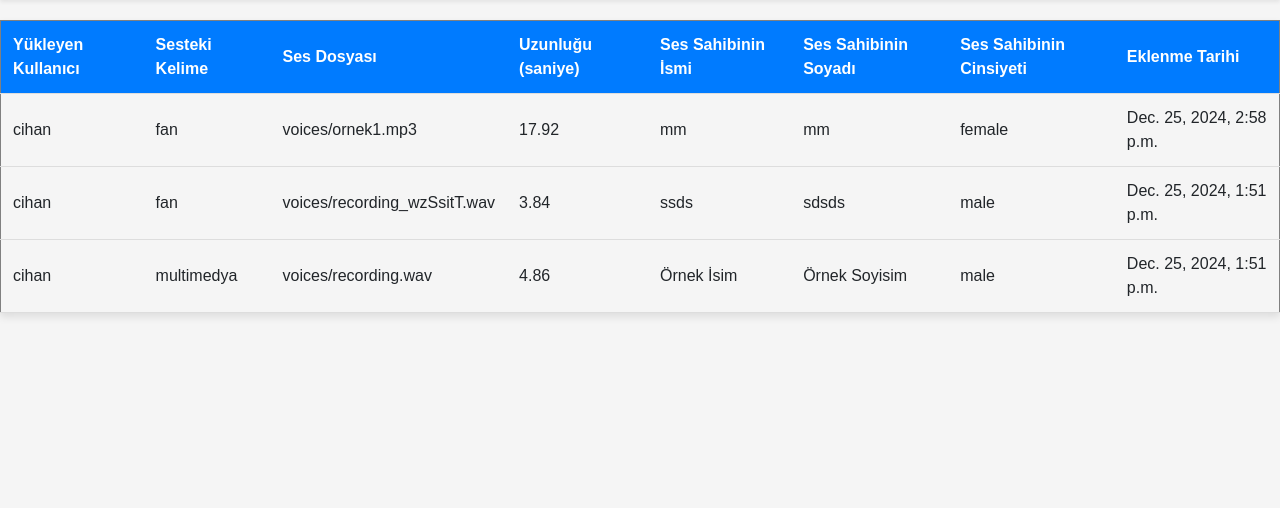
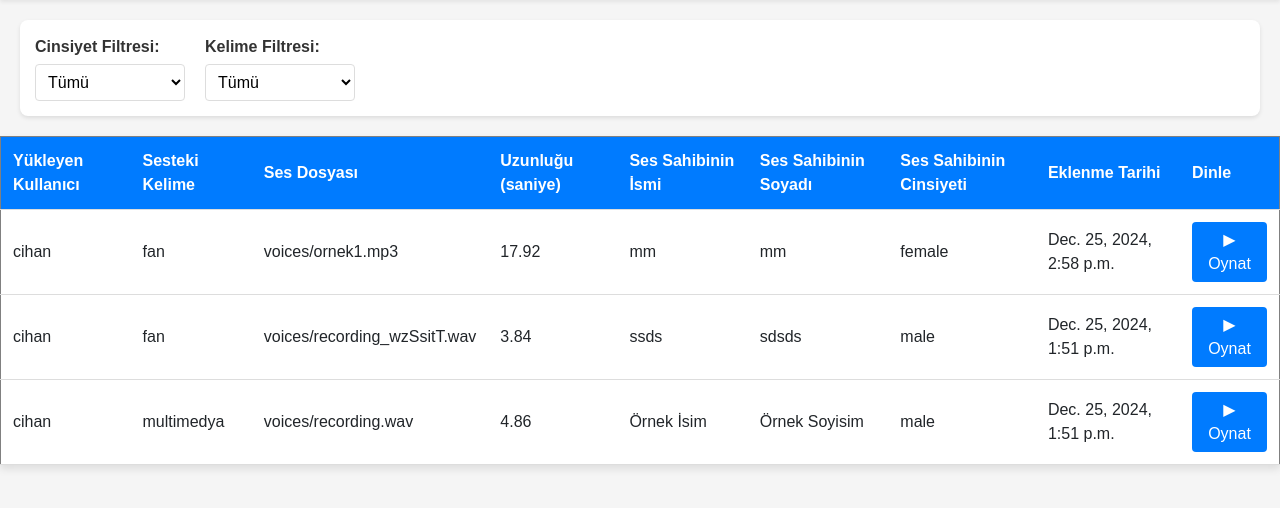
Before and after one commit to ecekck/voice-command-database, a Django app: page /sesleri_goruntule/ in a window 1280 px wide. Shown: the part 64-572 px from the top of the page. Run offline with Django 4.2, Linux system fonts and the light colour scheme; a user stored in the database is signed in; data comes from the database, SQL or seed files in the repository; both versions use the stored data as it was after the commit; parts of the project's set-up code (start-up, migrations or seed data) failed here and were passed over.

Commit message:
DB'deki sesleri filtreleme ve oynatma eklendi

```diff
--- a/VoiceCommandDatabase/mainpage/templates/mainpage/show_voices.html
+++ b/VoiceCommandDatabase/mainpage/templates/mainpage/show_voices.html
@@ -2,13 +2,9 @@
 
 {% block title %}Ses Kayıtları{% endblock title %}
 
-{% block head %}
-
-{% endblock %}
-
 {% block content %}
 <style>
-/* Genel Stil */
+    /* Genel Stil */
     body {
         font-family: Arial, sans-serif;
         margin: 0;
@@ -21,12 +17,49 @@
         color: #333;
     }
 
+    /* Filtre Container Stili */
+    .filter-container {
+        display: flex;
+        gap: 20px;
+        margin: 20px;
+        padding: 15px;
+        background-color: white;
+        border-radius: 8px;
+        box-shadow: 0 2px 4px rgba(0, 0, 0, 0.1);
+    }
+
+    .filter-group {
+        display: flex;
+        flex-direction: column;
+        gap: 5px;
+    }
+
+    .filter-group label {
+        font-weight: bold;
+        color: #333;
+    }
+
+    .filter-group select {
+        padding: 8px;
+        border: 1px solid #ddd;
+        border-radius: 4px;
+        min-width: 150px;
+        background-color: white;
+    }
+
+    .filter-group select:focus {
+        outline: none;
+        border-color: #007bff;
+        box-shadow: 0 0 0 2px rgba(0, 123, 255, 0.25);
+    }
+
     /* Tablo Stili */
     table {
         width: 100%;
         margin: 20px auto;
         border-collapse: collapse;
         box-shadow: 0 4px 8px rgba(0, 0, 0, 0.1);
+        background-color: white;
     }
 
     th, td {
@@ -35,7 +68,6 @@
         border-bottom: 1px solid #ddd;
     }
 
-    /* Sıralanabilir Sütun Stili */
     th {
         background-color: #007bff;
         color: white;
@@ -53,6 +85,10 @@
         text-decoration: none;
     }
 
+    tr:hover {
+        background-color: #e0e0e0;
+    }
+
     .sort-icon {
         font-size: 12px;
         margin-left: 5px;
@@ -64,16 +100,58 @@
         opacity: 1;
     }
 
-
-    tr:hover {
-        background-color: #e0e0e0; /* Daha koyu bir gri ton */
+    .play-button {
+        background-color: #007bff;
+        color: white;
+        border: none;
+        border-radius: 4px;
+        padding: 6px 12px;
+        cursor: pointer;
+        transition: background-color 0.3s;
     }
 
-    /* Tıklanabilir Satırlar */
-    /* tbody tr {
-        cursor: pointer;
-    } */
+    .play-button:hover {
+        background-color: #0056b3;
+    }
+
+    .play-button.playing {
+        background-color: #dc3545;
+    }
+
+    /* Audio player container */
+    #audio-player {
+        display: none;
+    }
 </style>
+
+<div class="filter-container">
+    <div class="filter-group">
+        <label for="gender-filter">Cinsiyet Filtresi:</label>
+        <select id="gender-filter" onchange="filterTable()">
+            <option value="">Tümü</option>
+            <option value="male">Erkek</option>
+            <option value="female">Kadın</option>
+        </select>
+    </div>
+    <div class="filter-group">
+        <label for="word-filter">Kelime Filtresi:</label>
+        <select id="word-filter" onchange="filterTable()">
+            <option value="">Tümü</option>
+            <option value="isik">Işığı</option>
+            <option value="alarm">Alarmı</option>
+            <option value="multimedya">Multimedyayı</option>
+            <option value="aydinlatma">Aydınlatmayı</option>
+            <option value="parlaklik">Parlaklığı</option>
+            <option value="iklimlendirme">İklimlendirmeyi</option>
+            <option value="oda">Odayı</option>
+            <option value="fan">Fanı</option>
+            <option value="isitma">Isıtmayı</option>
+            <option value="sicaklik">Sıcaklığı</option>
+        </select>
+    </div>
+</div>
+
+<audio id="audio-player"></audio>
 <table border="1">
     <thead>
         <tr>
@@ -85,6 +163,7 @@
             <th>Ses Sahibinin Soyadı</th>
             <th>Ses Sahibinin Cinsiyeti</th>
             <th>Eklenme Tarihi</th>
+            <th>Dinle</th>
         </tr>
     </thead>
     <tbody>
@@ -98,12 +177,69 @@
             <td>{{ voice.owner_surname }}</td>
             <td>{{ voice.owner_gender }}</td>
             <td>{{ voice.created_at }}</td>
+            <td>
+                <button class="play-button" onclick="playAudio('{{ voice.file.url }}', this)">
+                    ▶ Oynat
+                </button>
+            </td>
         </tr>
         {% empty %}
         <tr>
-            <td colspan="7">Ses bulunamadı.</td>
+            <td colspan="9">Ses bulunamadı.</td>
         </tr>
         {% endfor %}
     </tbody>
 </table>
+
+<script>
+let currentlyPlaying = null;
+let currentButton = null;
+
+function playAudio(url, button) {
+    const audioPlayer = document.getElementById('audio-player');
+
+    console.log(url);
+
+    if (currentButton) {
+        currentButton.textContent = '▶ Oynat';
+        currentButton.classList.remove('playing');
+    }
+
+    if (currentlyPlaying === url && !audioPlayer.paused) {
+        audioPlayer.pause();
+        audioPlayer.currentTime = 0;
+        currentlyPlaying = null;
+        return;
+    }
+
+    audioPlayer.src = url;
+    audioPlayer.play();
+    currentlyPlaying = url;
+    currentButton = button;
+    button.textContent = '⏸ Durdur';
+    button.classList.add('playing');
+
+    audioPlayer.onended = function() {
+        button.textContent = '▶ Oynat';
+        button.classList.remove('playing');
+        currentlyPlaying = null;
+    };
+}
+
+function filterTable() {
+    const genderFilter = document.getElementById('gender-filter').value.toLowerCase();
+    const wordFilter = document.getElementById('word-filter').value.toLowerCase();
+    const rows = document.querySelectorAll('tbody tr');
+
+    rows.forEach(row => {
+        const gender = row.children[6].textContent.toLowerCase();
+        const word = row.children[1].textContent.toLowerCase();
+
+        const genderMatch = !genderFilter || gender === genderFilter;
+        const wordMatch = !wordFilter || word === wordFilter;
+
+        row.style.display = genderMatch && wordMatch ? '' : 'none';
+    });
+}
+</script>
 {% endblock content %}
--- a/VoiceCommandDatabase/mainpage/urls.py
+++ b/VoiceCommandDatabase/mainpage/urls.py
@@ -1,5 +1,7 @@
 from . import views
 from django.urls import path
+from django.conf import settings
+from django.conf.urls.static import static
 
 # http://127.0.0.1:8000 => mainpage
 
@@ -8,4 +10,4 @@ urlpatterns = [
     path("ses_ekle/", views.add_voice, name="add_voice"),
     path("ses_kaydet/", views.record_voice, name="record_voice"),
     path("sesleri_goruntule/", views.show_voices, name="show_voices"),
-]
+] + static(settings.MEDIA_URL, document_root=settings.MEDIA_ROOT)
```
Also changed, not shown: VoiceCommandDatabase/db.sqlite3, 1 other file.
